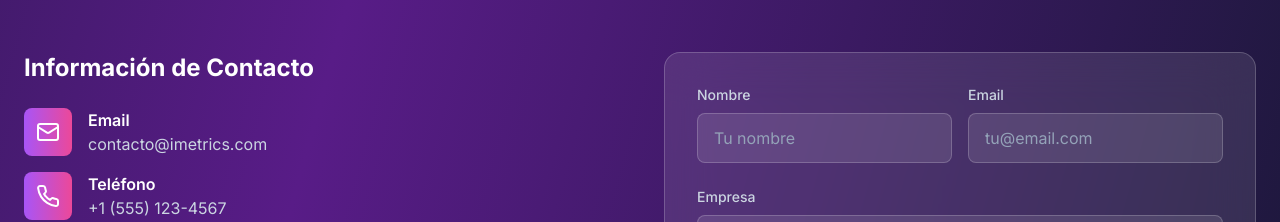
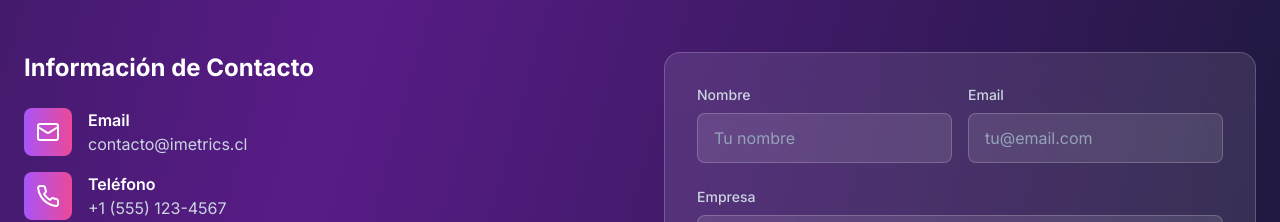
Before and after one commit to brifyai/TV-radio, a React (Create React App) app: page / in a window 1280 px wide. Shown: the part 3360-3582 px from the top of the page. Built offline with nearby package versions, Linux system fonts and the light colour scheme; no server answers.

Commit message:
Actualizar referencias de dominio y email en páginas legales

```diff
--- a/src/components/Auth/Landing.js
+++ b/src/components/Auth/Landing.js
@@ -520,7 +520,7 @@ const Landing = () => {
                     </div>
                     <div>
                       <div className="text-white font-semibold">Email</div>
-                      <div className="text-slate-300">contacto@imetrics.com</div>
+                      <div className="text-slate-300">contacto@imetrics.cl</div>
                     </div>
                   </div>
 
@@ -639,7 +639,7 @@ const Landing = () => {
             transition={{ duration: 0.8 }}
             className="bg-white/10 backdrop-blur-xl rounded-2xl p-12 border border-white/20"
           >
-            <h2 className="text-4xl font-bold text-white mb-4 whitespace-nowrap">
+            <h2 className="text-4xl font-bold text-white mb-4 break-words">
               ¿Listo para Transformar tu Estrategia de Medios?
             </h2>
             <p className="text-xl text-slate-300 mb-8">
--- a/src/components/Legal/CookiePolicy.js
+++ b/src/components/Legal/CookiePolicy.js
@@ -337,11 +337,11 @@ const CookiePolicy = () => {
                 <ul className="space-y-2">
                   <li className="flex items-center">
                     <span className="text-teal-400 mr-2">📧</span>
-                    <span><strong>Email:</strong> privacidad@imetrics.com</span>
+                    <span><strong>Email:</strong> contacto@imetrics.cl</span>
                   </li>
                   <li className="flex items-center">
                     <span className="text-teal-400 mr-2">🌐</span>
-                    <span><strong>Sitio web:</strong> tvradio2.netlify.app</span>
+                    <span><strong>Sitio web:</strong> imetrics.cl</span>
                   </li>
                 </ul>
 
--- a/src/components/Legal/PrivacyPolicy.js
+++ b/src/components/Legal/PrivacyPolicy.js
@@ -84,8 +84,8 @@ const PrivacyPolicy = () => {
                   1. Responsable del Tratamiento
                 </h2>
                 <p className="mb-4"><strong className="text-white">iMetrics</strong> ("nosotros", "nuestro", "la aplicación")</p>
-                <p className="mb-4"><strong>Email:</strong> contacto@imetrics.com</p>
-                <p className="mb-4"><strong>Sitio web:</strong> tvradio2.netlify.app</p>
+                <p className="mb-4"><strong>Email:</strong> contacto@imetrics.cl</p>
+                <p className="mb-4"><strong>Sitio web:</strong> imetrics.cl</p>
 
                 <div className="bg-white/5 rounded-lg p-4 border border-white/10">
                   <h4 className="text-white font-semibold mb-2 flex items-center">
@@ -270,7 +270,7 @@ const PrivacyPolicy = () => {
                   </div>
                 </div>
 
-                <p className="mb-2"><strong>Para ejercer estos derechos:</strong> Contacta en contacto@imetrics.com</p>
+                <p className="mb-2"><strong>Para ejercer estos derechos:</strong> Contacta en contacto@imetrics.cl</p>
                 <p>Responderemos dentro de los <strong className="text-purple-400">30 días</strong> requeridos por ley.</p>
               </motion.section>
 
@@ -315,11 +315,11 @@ const PrivacyPolicy = () => {
                 <ul className="space-y-2">
                   <li className="flex items-center">
                     <span className="text-pink-400 mr-2">📧</span>
-                    <span><strong>Correo electrónico:</strong> contacto@imetrics.com</span>
+                    <span><strong>Correo electrónico:</strong> contacto@imetrics.cl</span>
                   </li>
                   <li className="flex items-center">
                     <span className="text-pink-400 mr-2">🌐</span>
-                    <span><strong>Sitio web:</strong> tvradio2.netlify.app</span>
+                    <span><strong>Sitio web:</strong> imetrics.cl</span>
                   </li>
                 </ul>
 
--- a/src/components/Legal/TermsOfService.js
+++ b/src/components/Legal/TermsOfService.js
@@ -101,7 +101,7 @@ const TermsOfService = () => {
                   <FileText className="h-6 w-6 mr-3 text-blue-400" />
                   1. Introducción
                 </h2>
-                <p className="mb-4">Bienvenido a iMetrics ("nosotros", "nuestro" o "la Compañía"). Estos Términos de Servicio ("Términos") rigen su acceso y uso de nuestro sitio web tvradio2.netlify.app y nuestros servicios de análisis de correlación TV-Web y Radio-Web con métricas en tiempo real (colectivamente, el "Servicio").</p>
+                <p className="mb-4">Bienvenido a iMetrics ("nosotros", "nuestro" o "la Compañía"). Estos Términos de Servicio ("Términos") rigen su acceso y uso de nuestro sitio web imetrics.cl y nuestros servicios de análisis de correlación TV-Web y Radio-Web con métricas en tiempo real (colectivamente, el "Servicio").</p>
                 <p className="mb-4">Al acceder o utilizar el Servicio, usted acepta estar sujeto a estos Términos. Si no está de acuerdo con alguna parte de los términos, no podrá acceder al Servicio.</p>
               </motion.section>
 
@@ -346,7 +346,7 @@ const TermsOfService = () => {
                   <Mail className="h-6 w-6 mr-3 text-purple-400" />
                   13. Contacto
                 </h2>
-                <p className="mb-4">Si tiene alguna pregunta sobre estos Términos, contáctenos en contacto@imetrics.com.</p>
+                <p className="mb-4">Si tiene alguna pregunta sobre estos Términos, contáctenos en contacto@imetrics.cl.</p>
               </motion.section>
 
             </div>
```
